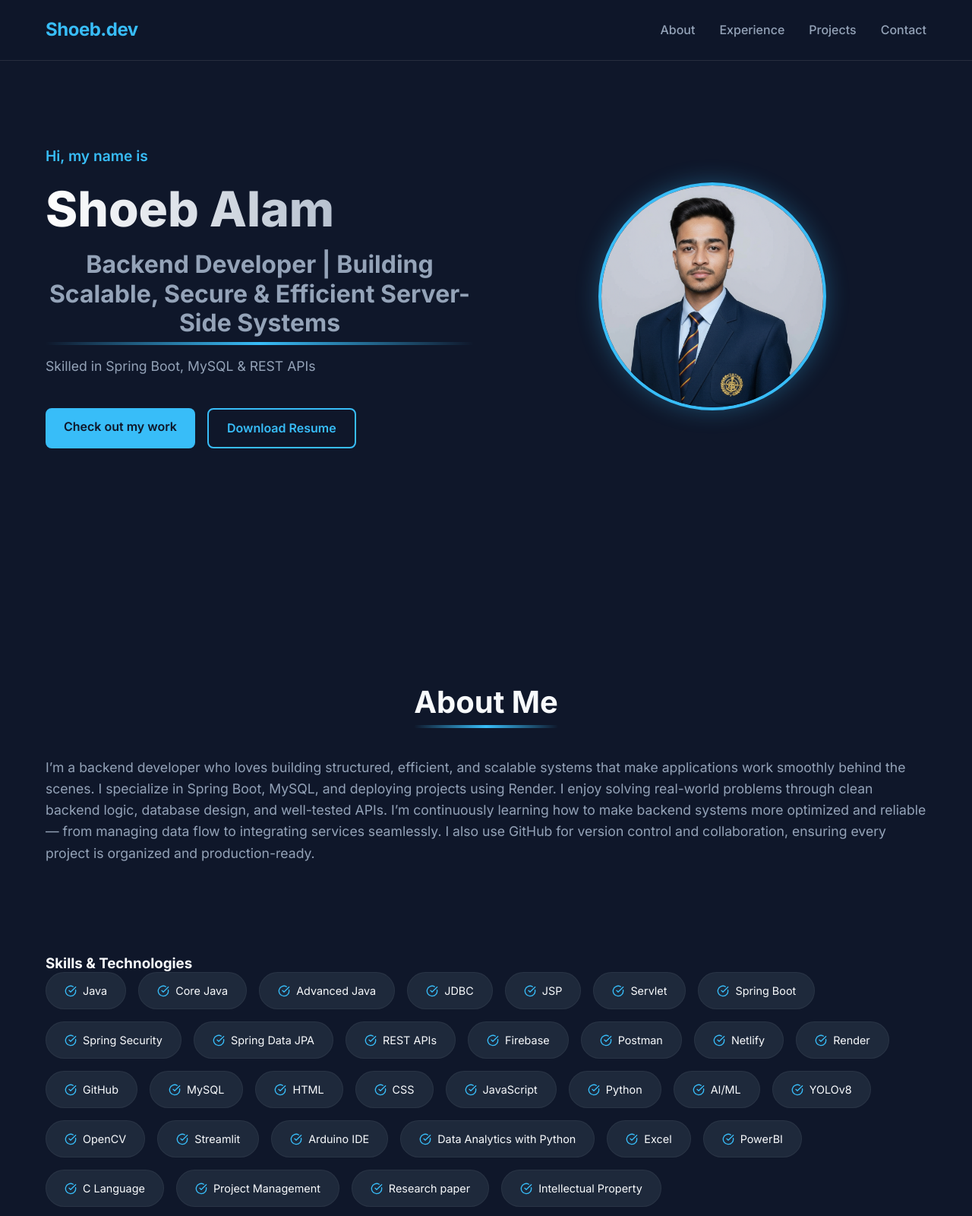
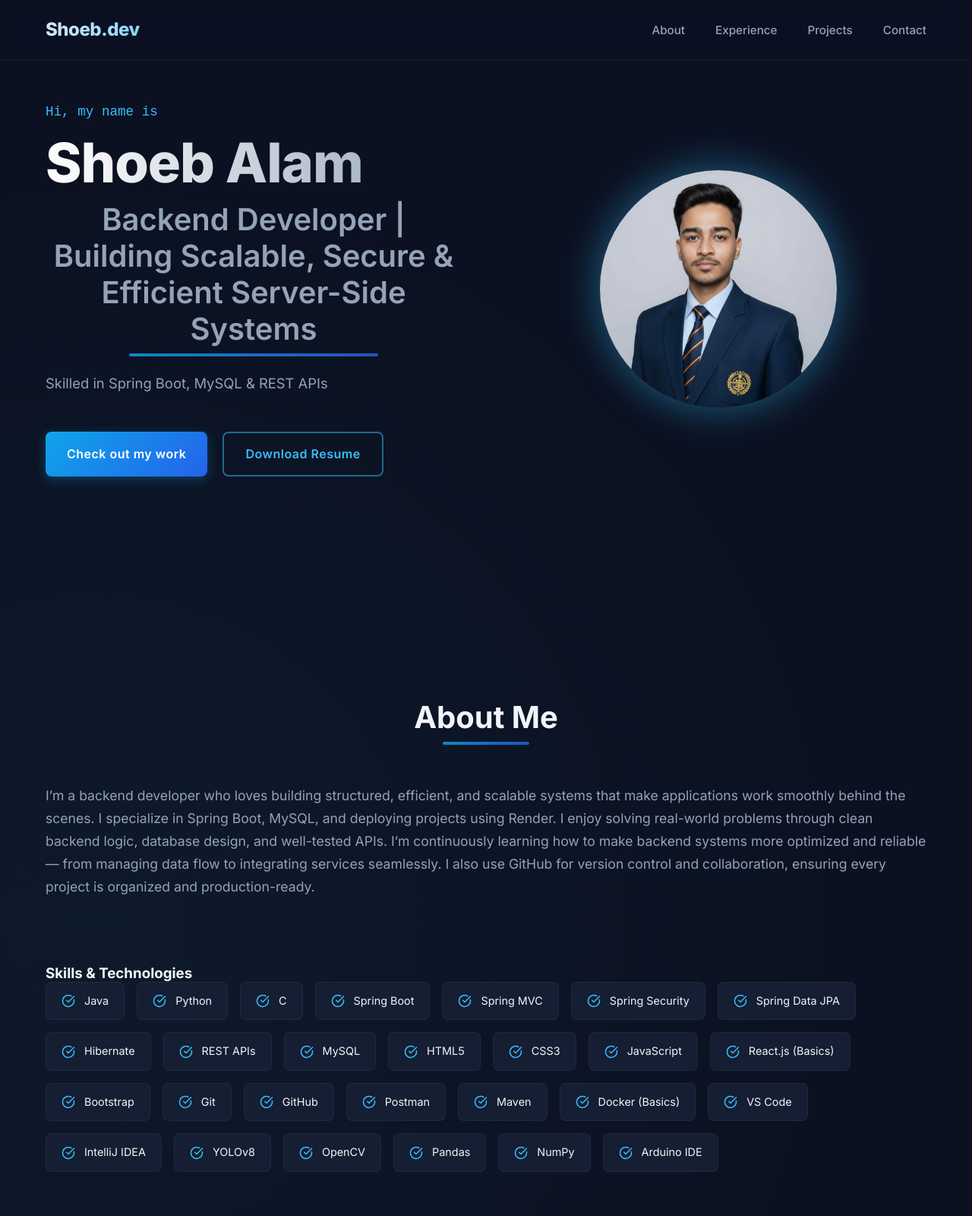
Before and after one commit to Shoebalam440/Portfolio, a plain HTML site: page index.html in a window 1280 px wide. Shown: the top 1600 px of the page at 76% size. Drawn offline with nearby package versions, Linux system fonts and the light colour scheme.

Commit message:
Update portfolio: Add Crypto Tracker & Student Management, styling polish

```diff
--- a/data.js
+++ b/data.js
@@ -30,49 +30,56 @@ const profileData = {
         {
             school: "Anjuman College Of Engineering & Technology",
             degree: "Bachelor of Technology - BTech, Computer Science and Engineering",
-            date: "Oct 2022 - Oct 2026"
+            date: "Oct 2022 - Oct 2026",
+            details: "CGPA: 7.3/10"
         }
     ],
     skills: [
         "Java",
-        "Core Java",
-        "Advanced Java",
-        "JDBC",
-        "JSP",
-        "Servlet",
+        "Python",
+        "C",
         "Spring Boot",
+        "Spring MVC",
         "Spring Security",
         "Spring Data JPA",
+        "Hibernate",
         "REST APIs",
-        "Firebase",
+        "MySQL",
+        "HTML5",
+        "CSS3",
+        "JavaScript",
+        "React.js (Basics)",
+        "Bootstrap",
+        "Git",
+        "GitHub",
         "Postman",
-        "Netlify",
-        "Render",
-        "GitHub",
-        "MySQL",
-        "HTML",
-        "CSS",
-        "JavaScript",
-
-        "Python",
-        "AI/ML",
+        "Maven",
+        "Docker (Basics)",
+        "VS Code",
+        "IntelliJ IDEA",
         "YOLOv8",
         "OpenCV",
-        "Streamlit",
-        "Arduino IDE",
-
-        "Data Analytics with Python",
-        "Excel",
-        "PowerBI",
-
-
-        "C Language",
-        "Project Management",
-        "Research paper",
-
-        "Intellectual Property"
+        "Pandas",
+        "NumPy",
+        "Arduino IDE"
     ],
     projects: [
+        {
+            title: "Crypto Tracker – Real-Time Price Monitoring",
+            date: "Dec 2025",
+            description: "Built a real-time cryptocurrency tracker where users can enter any coin name and fetch live prices using an external API. Developed REST endpoints and integrated API responses into a dynamic UI using Spring Boot + Thymeleaf. Implemented service-layer logic for API consumption and JSON parsing.",
+            tags: ["Spring Boot", "Thymeleaf", "REST API", "Java", "Railway"],
+            image: "crypto_tracker.png",
+            link: "https://crypto-tracker-app-4.onrender.com/"
+        },
+        {
+            title: "Student Management System",
+            date: "Nov 2025",
+            description: "Developed a web-based system to add, view, update, and manage student records. Built backend APIs using Spring Boot (CRUD operations). Integrated APIs with a simple frontend UI to display real-time student data. Implemented form handling and validation.",
+            tags: ["Spring Boot", "CRUD", "REST API", "MySQL", "Render"],
+            image: "student_management.png",
+            link: "https://student-management-app-7uwo.onrender.com/"
+        },
         {
             title: "Smart Traffic Management System",
             date: "Jan 2025 - May 2025",
@@ -103,6 +110,19 @@ const profileData = {
         }
     ],
     certifications: [
+        {
+            title: "Java Backend Developer",
+            issuer: "GeekforGeeks",
+            date: "Nov 2025",
+            credentialId: "f179ba7f01f01ab279e0f61ac29aa4c5"
+        },
+        {
+            title: "Java Full Stack Developer",
+            issuer: "ProfoundEdutech",
+            date: "May 2025",
+            credentialId: ""
+        },
+
         {
             title: "The Complete Python Developer Certification Course",
             issuer: "Udemy",
--- a/script.js
+++ b/script.js
@@ -41,12 +41,20 @@ document.addEventListener('DOMContentLoaded', () => {
 
     // Render Projects
     const projectsContainer = document.getElementById('projects-list');
-    profileData.projects.forEach(project => {
+    profileData.projects.forEach((project, index) => {
         const card = document.createElement('div');
         card.className = 'project-card';
+        // Add staggering delay via inline style if needed, or rely on CSS nth-child
+        card.style.animationDelay = `${0.1 + (index * 0.1)}s`;
 
         // Generate tags HTML
         const tagsHtml = project.tags ? project.tags.map(tag => `<span class="project-tag">#${tag}</span>`).join('') : '';
+
+        // Generate External Link HTML
+        // If a link exists, show an external-link icon in the header
+        const linkHtml = project.link
+            ? `<a href="${project.link}" target="_blank" class="project-link" title="View Live Demo"><i data-lucide="external-link"></i></a>`
+            : '';
 
         card.innerHTML = `
             <div class="project-image">
@@ -55,6 +63,7 @@ document.addEventListener('DOMContentLoaded', () => {
             <div class="project-content">
                 <div class="project-header">
                     <i data-lucide="folder" class="folder-icon"></i>
+                    ${linkHtml}
                 </div>
                 <h3 class="project-title">${project.title}</h3>
                 <p class="project-desc">${project.description}</p>
--- a/styles.css
+++ b/styles.css
@@ -1,30 +1,33 @@
 /* Design System & Variables */
 :root {
-    /* Colors */
-    --bg-primary: #0f172a;
-    /* Slate 900 */
-    --bg-secondary: #1e293b;
-    /* Slate 800 */
-    --text-primary: #f8fafc;
-    /* Slate 50 */
-    --text-secondary: #94a3b8;
-    /* Slate 400 */
-    --accent-primary: #38bdf8;
-    /* Sky 400 */
-    --accent-secondary: #0ea5e9;
-    /* Sky 500 */
-    --accent-glow: rgba(56, 189, 248, 0.3);
+    /* Colors - Premium Dark Palette */
+    --bg-primary: #0b1121; /* Deepest Navy/Black */
+    --bg-secondary: #151e32; /* Rich Navy */
+    --bg-card: rgba(30, 41, 59, 0.7); /* Translucent Card */
+
+    --text-primary: #f1f5f9; /* Slate 100 */
+    --text-secondary: #94a3b8; /* Slate 400 */
+
+    /* Vibrant Accents */
+    --accent-primary: #38bdf8; /* Sky 400 */
+    --accent-secondary: #0ea5e9; /* Sky 500 */
+    --accent-glow: rgba(56, 189, 248, 0.4);
+
+    /* Gradients */
+    --gradient-text: linear-gradient(135deg, #e2e8f0 0%, #7dd3fc 100%);
+    --gradient-btn: linear-gradient(135deg, #0ea5e9 0%, #2563eb 100%);
 
     /* Typography */
     --font-sans: 'Inter', system-ui, -apple-system, sans-serif;
 
-    /* Spacing */
+    /* Spacing & Layout */
     --container-width: 1200px;
     --header-height: 80px;
 
     /* Transitions */
-    --transition-fast: 0.2s ease;
-    --transition-medium: 0.3s ease;
+    --transition-fast: 0.2s cubic-bezier(0.4, 0, 0.2, 1);
+    --transition-medium: 0.3s cubic-bezier(0.4, 0, 0.2, 1);
+    --bounce: cubic-bezier(0.34, 1.56, 0.64, 1);
 }
 
 /* Reset & Base Styles */
@@ -42,8 +45,11 @@ body {
     font-family: var(--font-sans);
     background-color: var(--bg-primary);
     color: var(--text-primary);
-    line-height: 1.6;
+    line-height: 1.7;
     overflow-x: hidden;
+    background-image:
+        radial-gradient(circle at 10% 20%, rgba(56, 189, 248, 0.05) 0%, transparent 20%),
+        radial-gradient(circle at 90% 80%, rgba(14, 165, 233, 0.05) 0%, transparent 20%);
 }
 
 a {
@@ -57,68 +63,73 @@ ul {
 }
 
 section {
-    padding: 100px 20px;
+    padding: 120px 20px;
     max-width: var(--container-width);
     margin: 0 auto;
 }
 
-h1,
-h2,
-h3 {
+h1, h2, h3 {
     line-height: 1.2;
+    color: var(--text-primary);
 }
 
 h2 {
     font-size: 2.5rem;
-    margin-bottom: 3rem;
+    margin-bottom: 4rem;
     text-align: center;
     position: relative;
-    display: inline-block;
-    left: 50%;
-    transform: translateX(-50%);
+    display: table; /* Centers the shrink-wrapped element */
+    margin-left: auto;
+    margin-right: auto;
 }
 
 h2::after {
     content: '';
     position: absolute;
-    bottom: -10px;
-    left: 0;
-    width: 100%;
+    bottom: -12px;
+    left: 20%;
+    width: 60%;
     height: 4px;
-    background: linear-gradient(90deg, transparent, var(--accent-primary), transparent);
+    background: var(--gradient-btn);
     border-radius: 2px;
+    opacity: 0.8;
 }
 
 /* Utility Classes */
 .btn {
-    display: inline-block;
-    padding: 12px 24px;
+    display: inline-flex;
+    align-items: center;
+    justify-content: center;
+    padding: 14px 28px;
     border-radius: 8px;
     font-weight: 600;
     cursor: pointer;
     transition: var(--transition-medium);
     border: none;
+    font-size: 1rem;
+    letter-spacing: 0.5px;
 }
 
 .btn-primary {
-    background-color: var(--accent-primary);
-    color: var(--bg-primary);
+    background: var(--gradient-btn);
+    color: #fff;
+    box-shadow: 0 4px 15px rgba(14, 165, 233, 0.3);
 }
 
 .btn-primary:hover {
-    background-color: var(--accent-secondary);
-    box-shadow: 0 0 20px var(--accent-glow);
     transform: translateY(-2px);
+    box-shadow: 0 8px 25px rgba(14, 165, 233, 0.5);
 }
 
 .btn-outline {
-    border: 2px solid var(--accent-primary);
+    border: 2px solid rgba(56, 189, 248, 0.5);
     color: var(--accent-primary);
     background: transparent;
 }
 
 .btn-outline:hover {
     background-color: rgba(56, 189, 248, 0.1);
+    border-color: var(--accent-primary);
     transform: translateY(-2px);
 }
 
@@ -129,10 +140,11 @@ header {
     left: 0;
     width: 100%;
     height: var(--header-height);
-    background-color: rgba(15, 23, 42, 0.9);
-    backdrop-filter: blur(10px);
+    background-color: rgba(11, 17, 33, 0.85);
+    backdrop-filter: blur(12px);
+    -webkit-backdrop-filter: blur(12px);
     z-index: 1000;
-    border-bottom: 1px solid rgba(255, 255, 255, 0.1);
+    border-bottom: 1px solid rgba(255, 255, 255, 0.05);
 }
 
 nav {
@@ -147,24 +159,44 @@ nav {
 
 .logo {
     font-size: 1.5rem;
-    font-weight: 700;
-    color: var(--accent-primary);
+    font-weight: 800;
+    background: var(--gradient-text);
+    background-clip: text;
+    -webkit-background-clip: text;
+    -webkit-text-fill-color: transparent;
     letter-spacing: -0.5px;
 }
 
 .nav-links {
     display: flex;
-    gap: 2rem;
+    gap: 2.5rem;
 }
 
 .nav-links a {
     color: var(--text-secondary);
     font-weight: 500;
+    font-size: 0.95rem;
+    position: relative;
 }
 
 .nav-links a:hover,
 .nav-links a.active {
     color: var(--accent-primary);
+}
+
+.nav-links a::after {
+    content: '';
+    position: absolute;
+    width: 0;
+    height: 2px;
+    bottom: -4px;
+    left: 0;
+    background-color: var(--accent-primary);
+    transition: width 0.3s ease;
+}
+
+.nav-links a:hover::after {
+    width: 100%;
 }
 
 /* Hero Section */
@@ -174,13 +206,13 @@ nav {
     justify-content: space-between;
     align-items: center;
     padding-top: var(--header-height);
-    gap: 2rem;
+    gap: 4rem;
 }
 
 .hero-content {
     flex: 1;
-    max-width: 600px;
-    animation: fadeInUp 1s ease-out;
+    max-width: 650px;
+    animation: fadeInUp 0.8s ease-out;
 }
 
 .hero-image {
@@ -188,59 +220,68 @@ nav {
     display: flex;
     justify-content: center;
     align-items: center;
-    animation: fadeInUp 1s ease-out 0.2s backwards;
+    animation: fadeInRight 0.8s ease-out 0.2s backwards;
 }
 
 .hero-image img {
-    width: 300px;
-    height: 300px;
+    width: 320px;
+    height: 320px;
     border-radius: 50%;
     object-fit: cover;
-    border: 4px solid var(--accent-primary);
-    box-shadow: 0 0 30px var(--accent-glow);
+    border: 4px solid rgba(56, 189, 248, 0.2);
+    box-shadow: 0 0 50px var(--accent-glow);
+    transition: transform 0.3s var(--bounce);
+}
+
+.hero-image img:hover {
+    transform: scale(1.02);
 }
 
 .hero-greeting {
     color: var(--accent-primary);
-    font-size: 1.2rem;
-    font-weight: 600;
-    margin-bottom: 1rem;
+    font-size: 1.1rem;
+    font-weight: 500;
+    margin-bottom: 0.5rem;
     display: block;
+    font-family: monospace;
 }
 
 .hero-name {
-    font-size: 4rem;
+    font-size: 4.5rem;
     font-weight: 800;
-    margin-bottom: 1rem;
-    background: linear-gradient(to right, #fff, #94a3b8);
+    margin-bottom: 0.5rem;
+    background: linear-gradient(to right, #ffffff, #94a3b8);
     background-clip: text;
     -webkit-background-clip: text;
     -webkit-text-fill-color: transparent;
+    letter-spacing: -1px;
 }
 
 .hero-headline {
-    font-size: 2rem;
+    font-size: 2.5rem;
     color: var(--text-secondary);
-    margin-bottom: 1.5rem;
+    margin-bottom: 2rem;
+    font-weight: 600;
 }
 
 .hero-description {
-    font-size: 1.1rem;
+    font-size: 1.15rem;
     color: var(--text-secondary);
-    max-width: 600px;
-    margin-bottom: 2.5rem;
+    max-width: 540px;
+    margin-bottom: 3rem;
 }
 
 .hero-actions {
     display: flex;
-    gap: 1rem;
+    gap: 1.25rem;
 }
 
 /* About Section */
 .about-grid {
     display: grid;
     grid-template-columns: 1fr;
-    gap: 4rem;
+    gap: 3rem;
+    animation: fadeInUp 0.5s ease-out;
 }
 
 .about-text p {
@@ -251,7 +292,7 @@ nav {
 
 /* Skills Section */
 .skills-container {
-    margin-top: 2rem;
+    margin-top: 1rem;
 }
 
 .skills-grid {
@@ -262,26 +303,26 @@ nav {
 
 .skill-tag {
     background-color: var(--bg-secondary);
-    padding: 0.75rem 1.5rem;
-    border-radius: 50px;
+    padding: 0.75rem 1.25rem;
+    border-radius: 8px;
     color: var(--text-primary);
     font-size: 0.9rem;
     border: 1px solid rgba(255, 255, 255, 0.05);
     transition: var(--transition-medium);
     display: flex;
     align-items: center;
-    gap: 0.5rem;
+    gap: 0.75rem;
 }
 
 .skill-icon {
-    width: 16px;
-    height: 16px;
+    width: 18px;
+    height: 18px;
     color: var(--accent-primary);
 }
 
 .skill-tag:hover {
+    background-color: rgba(56, 189, 248, 0.1);
     border-color: var(--accent-primary);
-    color: var(--accent-primary);
     transform: translateY(-2px);
 }
 
@@ -299,37 +340,45 @@ nav {
     top: 0;
     height: 100%;
     width: 2px;
-    background-color: var(--bg-secondary);
+    background-color: rgba(255, 255, 255, 0.1);
 }
 
 .timeline-item {
     position: relative;
     padding-left: 3rem;
-    margin-bottom: 3rem;
+    margin-bottom: 3.5rem;
+    opacity: 0;
+    animation: fadeInUp 0.5s ease-out forwards;
 }
+
+.timeline-item:nth-child(1) { animation-delay: 0.1s; }
+.timeline-item:nth-child(2) { animation-delay: 0.2s; }
+.timeline-item:nth-child(3) { animation-delay: 0.3s; }
 
 .timeline-dot {
     position: absolute;
-    left: -6px;
+    left: -5px;
     top: 0;
-    width: 14px;
-    height: 14px;
+    width: 12px;
+    height: 12px;
     border-radius: 50%;
     background-color: var(--accent-primary);
     box-shadow: 0 0 0 4px var(--bg-primary);
 }
 
 .timeline-content {
-    background-color: var(--bg-secondary);
+    background-color: var(--bg-card);
+    backdrop-filter: blur(10px);
     padding: 2rem;
     border-radius: 12px;
-    border: 1px solid rgba(255, 255, 255, 0.05);
+    border: 1px solid rgba(255, 255, 255, 0.03);
     transition: var(--transition-medium);
 }
 
 .timeline-content:hover {
-    transform: translateX(10px);
+    transform: translateX(5px);
     border-color: var(--accent-primary);
+    box-shadow: 0 10px 30px -10px rgba(0, 0, 0, 0.3);
 }
 
 .timeline-date {
@@ -337,48 +386,70 @@ nav {
     font-size: 0.9rem;
     margin-bottom: 0.5rem;
     display: block;
+    font-family: monospace;
 }
 
 .timeline-role {
-    font-size: 1.25rem;
+    font-size: 1.4rem;
     font-weight: 700;
-    margin-bottom: 0.25rem;
+    margin-bottom: 0.5rem;
 }
 
 .timeline-company {
-    font-size: 1rem;
-    color: var(--text-secondary);
+    font-size: 1.1rem;
+    color: var(--text-primary);
     margin-bottom: 1rem;
+    opacity: 0.9;
 }
 
 /* Projects Section */
 .projects-grid {
     display: grid;
-    grid-template-columns: repeat(auto-fit, minmax(300px, 1fr));
-    gap: 2rem;
+    grid-template-columns: repeat(auto-fit, minmax(320px, 1fr));
+    gap: 2.5rem;
 }
 
 .project-card {
-    background-color: var(--bg-secondary);
+    background-color: var(--bg-card);
+    backdrop-filter: blur(10px);
     border-radius: 12px;
     overflow: hidden;
-    /* For image */
-    border: 1px solid rgba(255, 255, 255, 0.05);
+    border: 1px solid rgba(255, 255, 255, 0.03);
     transition: var(--transition-medium);
     display: flex;
     flex-direction: column;
+    height: 100%;
+    opacity: 0;
+    animation: fadeInUp 0.5s ease-out forwards;
 }
 
+.project-card:nth-child(1) { animation-delay: 0.1s; }
+.project-card:nth-child(2) { animation-delay: 0.2s; }
+.project-card:nth-child(3) { animation-delay: 0.3s; }
+.project-card:nth-child(4) { animation-delay: 0.4s; }
+
 .project-card:hover {
-    transform: translateY(-10px);
+    transform: translateY(-8px);
     border-color: var(--accent-primary);
-    box-shadow: 0 10px 30px rgba(0, 0, 0, 0.2);
+    box-shadow: 0 20px 40px -10px rgba(0, 0, 0, 0.4);
+}
+
+.project-image {
+    width: 100%;
+    height: 200px;
+    overflow: hidden;
+    border-bottom: 1px solid rgba(255, 255, 255, 0.05);
 }
 
 .project-image img {
     width: 100%;
-    height: 200px;
+    height: 100%;
     object-fit: cover;
+    transition: transform 0.5s ease;
+}
+
+.project-card:hover .project-image img {
+    transform: scale(1.05);
 }
 
 .project-content {
@@ -391,20 +462,31 @@ nav {
 .project-header {
     display: flex;
     justify-content: space-between;
-    align-items: flex-start;
-    margin-bottom: 1rem;
+    align-items: center;
+    margin-bottom: 1.25rem;
 }
 
 .folder-icon {
     color: var(--accent-primary);
-    width: 30px;
-    height: 30px;
+    width: 32px;
+    height: 32px;
+}
+
+.project-link {
+    color: var(--text-secondary);
+    transition: var(--transition-fast);
+}
+
+.project-link:hover {
+    color: var(--accent-primary);
+    transform: scale(1.1);
 }
 
 .project-title {
-    font-size: 1.25rem;
+    font-size: 1.35rem;
     font-weight: 700;
     margin-bottom: 1rem;
+    color: var(--text-primary);
 }
 
 .project-desc {
@@ -417,45 +499,49 @@ nav {
 .project-tags {
     display: flex;
     flex-wrap: wrap;
-    gap: 0.5rem;
+    gap: 0.75rem;
     margin-top: auto;
 }
 
 .project-tag {
     font-size: 0.8rem;
     color: var(--accent-primary);
+    font-family: monospace;
 }
 
 /* Certifications */
 .certs-grid {
     display: grid;
     grid-template-columns: repeat(auto-fit, minmax(300px, 1fr));
-    gap: 1.5rem;
+    gap: 2rem;
 }
 
 .cert-card {
-    background-color: var(--bg-secondary);
-    padding: 1.5rem;
+    background-color: var(--bg-card);
+    padding: 1.75rem;
     border-radius: 12px;
     border-left: 4px solid var(--accent-primary);
     transition: var(--transition-medium);
-    border: 1px solid rgba(255, 255, 255, 0.05);
+    border-top: 1px solid rgba(255, 255, 255, 0.03);
+    border-right: 1px solid rgba(255, 255, 255, 0.03);
+    border-bottom: 1px solid rgba(255, 255, 255, 0.03);
 }
 
 .cert-card:hover {
     transform: translateY(-5px);
-    box-shadow: 0 10px 20px rgba(0, 0, 0, 0.2);
+    box-shadow: 0 10px 30px rgba(0, 0, 0, 0.2);
+    background-color: rgba(30, 41, 59, 0.9);
 }
 
 .cert-header {
     display: flex;
     justify-content: space-between;
     align-items: flex-start;
-    margin-bottom: 0.5rem;
+    margin-bottom: 0.75rem;
 }
 
 .cert-title {
-    font-size: 1.1rem;
+    font-size: 1.15rem;
     font-weight: 600;
     color: var(--text-primary);
     margin-right: 1rem;
@@ -465,18 +551,19 @@ nav {
     font-size: 0.85rem;
     color: var(--accent-primary);
     white-space: nowrap;
+    font-family: monospace;
 }
 
 .cert-issuer {
     color: var(--text-secondary);
-    font-size: 0.95rem;
-    margin-bottom: 0.5rem;
+    font-size: 1rem;
+    margin-bottom: 0.75rem;
 }
 
 .cert-id {
     font-size: 0.8rem;
     color: var(--text-secondary);
-    opacity: 0.7;
+    opacity: 0.6;
     font-family: monospace;
 }
 
@@ -489,34 +576,46 @@ nav {
 
 .contact-text {
     color: var(--text-secondary);
-    margin-bottom: 2rem;
+    margin-bottom: 3rem;
+    font-size: 1.2rem;
 }
 
 .contact-actions {
     display: flex;
     justify-content: center;
-    gap: 1rem;
+    gap: 1.5rem;
 }
 
 footer {
     text-align: center;
-    padding: 2rem;
+    padding: 2.5rem;
     color: var(--text-secondary);
     font-size: 0.9rem;
     border-top: 1px solid rgba(255, 255, 255, 0.05);
-    margin-top: 4rem;
+    margin-top: 6rem;
+    font-family: monospace;
 }
 
 /* Animations */
 @keyframes fadeInUp {
     from {
         opacity: 0;
-        transform: translateY(20px);
+        transform: translateY(30px);
     }
-
     to {
         opacity: 1;
         transform: translateY(0);
+    }
+}
+
+@keyframes fadeInRight {
+    from {
+        opacity: 0;
+        transform: translateX(30px);
+    }
+    to {
+        opacity: 1;
+        transform: translateX(0);
     }
 }
 
@@ -526,6 +625,8 @@ footer {
         flex-direction: column-reverse;
         text-align: center;
         justify-content: center;
+        gap: 2rem;
+        padding-top: calc(var(--header-height) + 20px);
     }
 
     .hero-content {
@@ -535,16 +636,15 @@ footer {
     }
 
     .hero-name {
-        font-size: 2.5rem;
+        font-size: 3rem;
     }
 
     .hero-headline {
-        font-size: 1.5rem;
+        font-size: 1.8rem;
     }
 
     .nav-links {
-        display: none;
-        /* Mobile menu to be implemented if needed, simple hide for now */
+        display: none; /* Can be enhanced with a hamburger menu later */
     }
 
     .timeline::before {
@@ -558,4 +658,8 @@ footer {
     .timeline-dot {
         left: 14px;
     }
+
+    h2 {
+        font-size: 2rem;
+    }
 }
```
Also changed, not shown: profile_data.json (+26 -18 lines), crypto_tracker.png (added), student_management.png (added), 1 other file.
